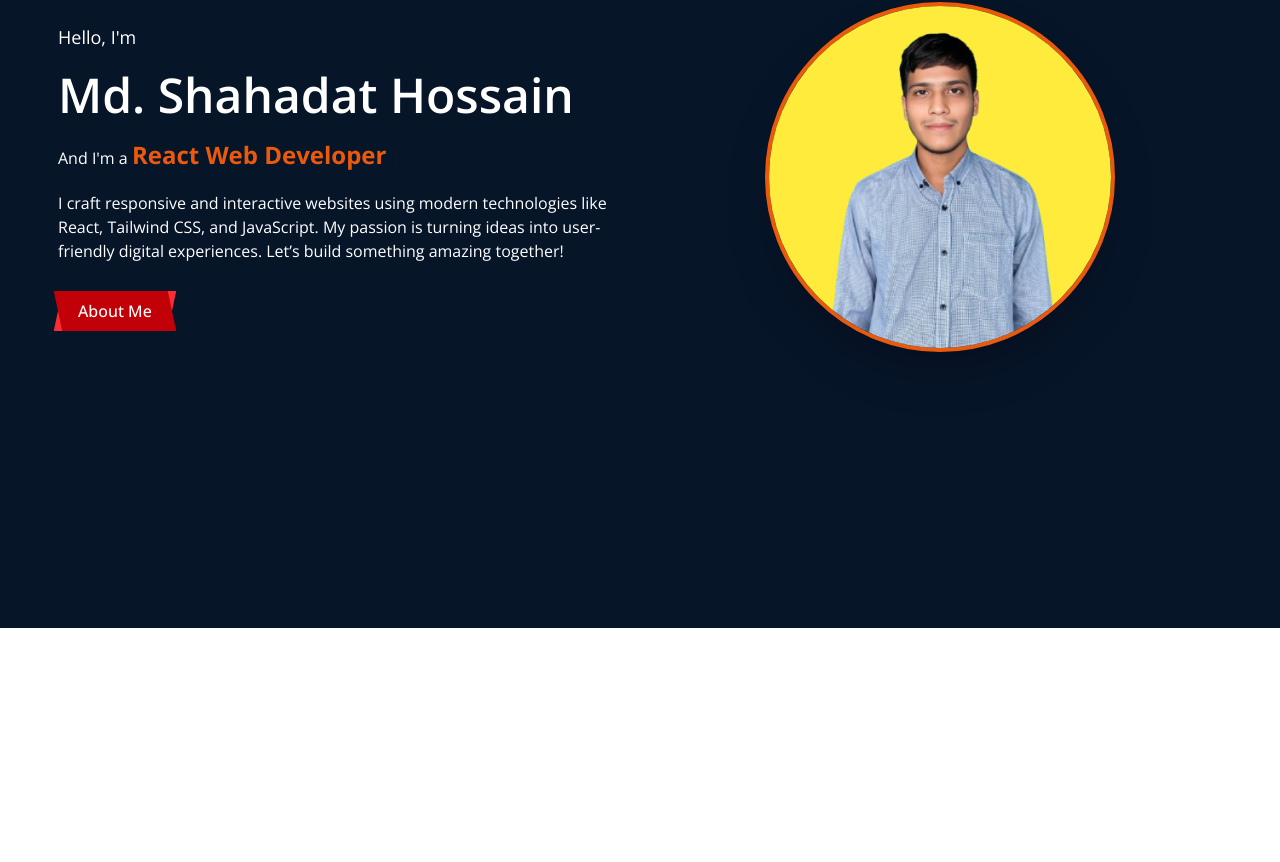
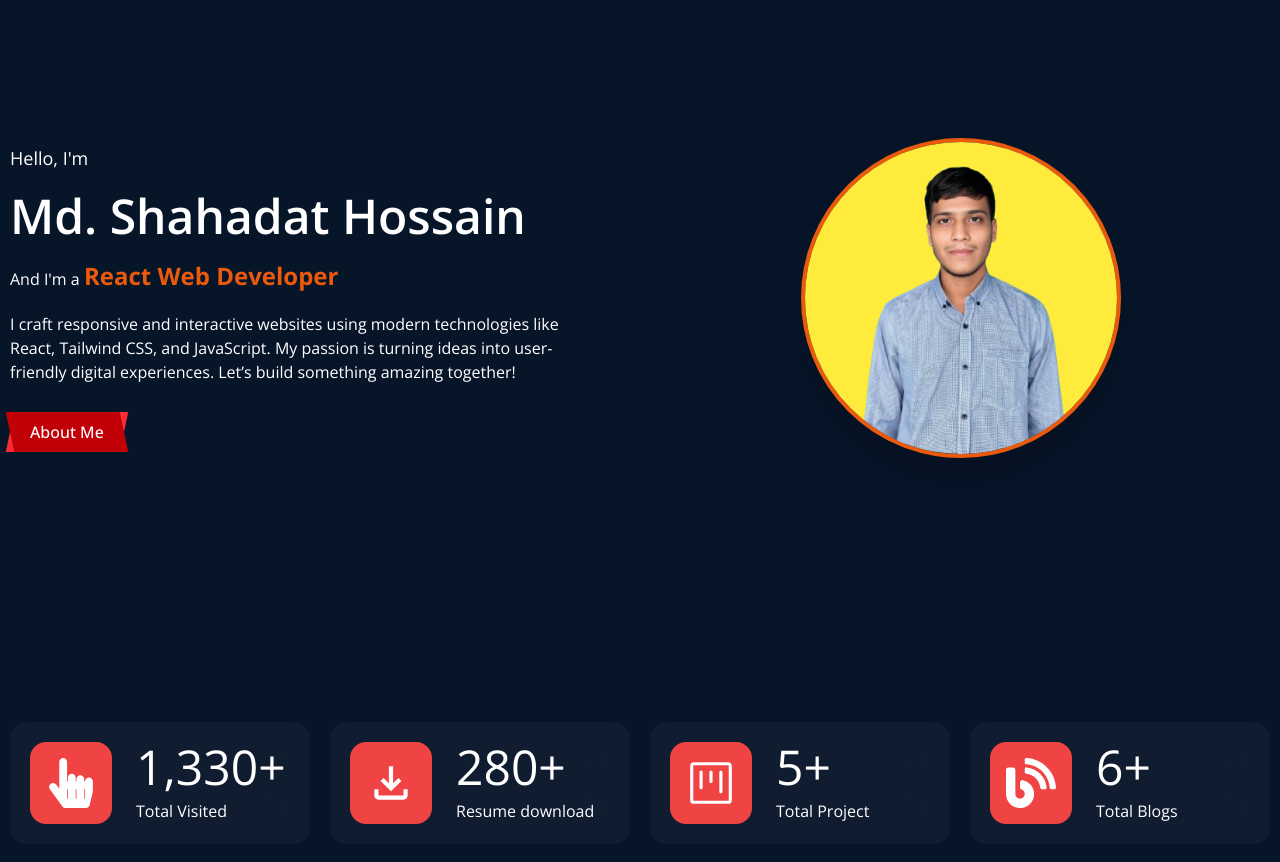
Before and after one commit to ShahadatHasan623/portfolio, a React (Vite) app: page / in a window 1280 px wide. Shown: the part 172-1034 px from the top of the page. Before the commit the page ends 800 px from the top, so only its background shows below. Built offline with nearby package versions, Linux system fonts and the light colour scheme.

Commit message:
added total count section

```diff
--- a/package.json
+++ b/package.json
@@ -14,7 +14,9 @@
     "aos": "^2.3.4",
     "daisyui": "^5.0.43",
     "react": "^19.1.0",
+    "react-countup": "^6.5.3",
     "react-dom": "^19.1.0",
+    "react-icons": "^5.5.0",
     "react-router": "^7.6.3",
     "react-simple-typewriter": "^5.0.1",
     "tailwindcss": "^4.1.11"
--- a/src/App.jsx
+++ b/src/App.jsx
@@ -1,14 +1,25 @@
-import './App.css'
-import HeroSection from './pages/Hero/HeroSection'
-import Navbar from './sheard/Navbar'
+import { useEffect } from "react";
+import "./App.css";
+import HeroSection from "./pages/Hero/HeroSection";
+import Navbar from "./sheard/Navbar";
+import AOS from "aos";
+import "aos/dist/aos.css";
+import TotalCount from "./pages/TotalCount/TotalCount";
 function App() {
-
+  useEffect(() => {
+    AOS.init({
+      duration: 1000, // animation duration (ms)
+      once: true,
+      mirror: false, // scroll করলে একবার animate হবে
+    });
+  }, []);
   return (
     <>
-     <Navbar></Navbar>
-     <HeroSection></HeroSection>
+      <Navbar></Navbar>
+      <HeroSection></HeroSection>
+      <TotalCount></TotalCount>
     </>
-  )
+  );
 }
 
-export default App
+export default App;
--- a/src/index.css
+++ b/src/index.css
@@ -17,4 +17,5 @@ body {
 
 :root {
   --color-primary: #eb5a0c;
+  --color-secondary:#f04343;
 }
--- a/src/main.jsx
+++ b/src/main.jsx
@@ -2,9 +2,7 @@ import { StrictMode } from "react";
 import { createRoot } from "react-dom/client";
 import "./index.css";
 import App from "./App.jsx";
-import Aos from "aos";
 
-Aos.init();
 createRoot(document.getElementById("root")).render(
   <StrictMode>
     <App />
--- a/src/pages/Hero/HeroSection.jsx
+++ b/src/pages/Hero/HeroSection.jsx
@@ -4,9 +4,9 @@ import portfolioPhoto from "../../assets/Portfolio.png";
 
 const HeroSection = () => {
   return (
-    <div className="max-w-7xl mx-auto flex flex-col-reverse md:flex-row items-center justify-between px-6 md:px-12 gap-10 my-16">
+    <div className="max-w-7xl mx-auto min-h-[calc(100vh-80px)] flex flex-col-reverse md:flex-row items-center justify-between gap-6 lg:px-0 px-4 py-12">
       {/* Text Section */}
-      <div className="space-y-5 text-center md:text-left">
+      <div className="space-y-5 text-center md:text-left w-full md:w-1/2">
         <p className="text-lg font-light text-white">Hello, I'm</p>
         <h1 className="text-3xl md:text-5xl font-semibold text-white">
           Md. Shahadat Hossain
@@ -31,7 +31,7 @@ const HeroSection = () => {
           </span>
         </h2>
 
-        <p className="text-white max-w-xl">
+        <p className="text-white max-w-xl mx-auto md:mx-0" data-aos="fade-right">
           I craft responsive and interactive websites using modern technologies
           like React, Tailwind CSS, and JavaScript. My passion is turning ideas
           into user-friendly digital experiences. Let’s build something amazing
@@ -51,9 +51,9 @@ const HeroSection = () => {
       </div>
 
       {/* Image Section */}
-      <div className="w-full md:w-[50%] flex justify-center">
+      <div className="flex justify-center w-full md:w-1/2" data-aos="fade-left">
         <img
-          className="w-[280px] h-[280px] md:w-[350px] md:h-[350px] rounded-full object-cover shadow-2xl border-4 border-primary"
+          className="w-60 h-60 sm:w-72 sm:h-72 md:w-80 md:h-80 rounded-full object-cover shadow-2xl border-4 border-primary"
           src={portfolioPhoto}
           alt="Shahadat Portfolio"
         />
--- /dev/null
+++ b/src/pages/TotalCount/TotalCount.jsx
@@ -0,0 +1,90 @@
+import React from "react";
+import CountUp from "react-countup";
+import { FaBlog, FaHandPointer } from "react-icons/fa";
+import { GoProject } from "react-icons/go";
+import { MdOutlineFileDownload } from "react-icons/md";
+
+const TotalCount = () => {
+  return (
+    <div className="grid grid-cols-1 lg:grid-cols-4 md:grid-cols-2 mx-auto max-w-7xl gap-5 my-16 justify-center items-center">
+      <div data-aos="zoom-in-right" className="backdrop-blur-xl bg-[#1a263880] rounded-2xl px-5 py-5">
+        <div className="flex text-white items-center gap-6 ">
+          <div className="bg-secondary rounded-2xl flex items-center justify-center p-4">
+            <FaHandPointer size={50} />
+          </div>
+          <div>
+            <CountUp
+              start={0}
+              end={1330}
+              delay={1}
+              duration={3}
+              separator=","
+              suffix="+"
+              className="text-5xl"
+            />
+            <h1 className="mt-2">Total Visited</h1>
+          </div>
+        </div>
+      </div>
+      <div data-aos="zoom-in" className="backdrop-blur-xl bg-[#1a263880] rounded-2xl px-5 py-5">
+        <div className="flex text-white items-center gap-6 ">
+          <div className="bg-secondary rounded-2xl flex items-center justify-center p-4">
+            <MdOutlineFileDownload size={50} />
+          </div>
+          <div className="">
+            <CountUp
+              start={0}
+              end={280}
+              delay={1}
+              duration={3}
+              separator=","
+              suffix="+"
+              className="text-5xl"
+            />
+            <h1 className="mt-2">Resume download</h1>
+          </div>
+        </div>
+      </div>
+      <div data-aos="zoom-in" className="backdrop-blur-xl bg-[#1a263880] rounded-2xl px-5 py-5">
+        <div className="flex text-white items-center gap-6 ">
+          <div className="bg-secondary rounded-2xl flex items-center justify-center p-4">
+            <GoProject size={50} />
+          </div>
+          <div className="">
+            <CountUp
+              start={0}
+              end={5}
+              delay={1}
+              duration={3}
+              separator=","
+              suffix="+"
+              className="text-5xl"
+            />
+            <h1 className="mt-2">Total Project</h1>
+          </div>
+        </div>
+      </div>
+      <div data-aos="zoom-in-left" className="backdrop-blur-xl bg-[#1a263880] rounded-2xl px-5 py-5">
+        <div className="flex text-white items-center gap-6 ">
+          <div className="bg-secondary rounded-2xl flex items-center justify-center p-4">
+            <FaBlog size={50} />
+          </div>
+          <div className="">
+            <CountUp
+              start={0}
+              end={6}
+              delay={1}
+              duration={3}
+              separator=","
+              suffix="+"
+              className="text-5xl"
+            />
+            <h1 className="mt-2">Total Blogs</h1>
+          </div>
+        </div>
+      </div>
+    </div>
+  );
+};
+
+export default TotalCount;
```
Also changed, not shown: 1 other file (tests, documents, lock files or other folders).
